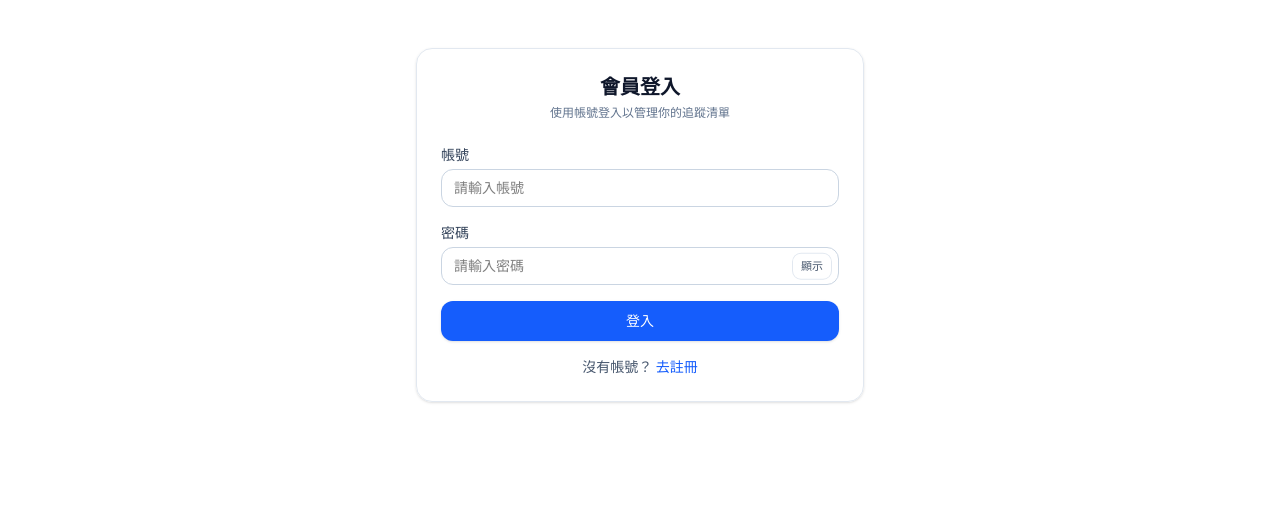
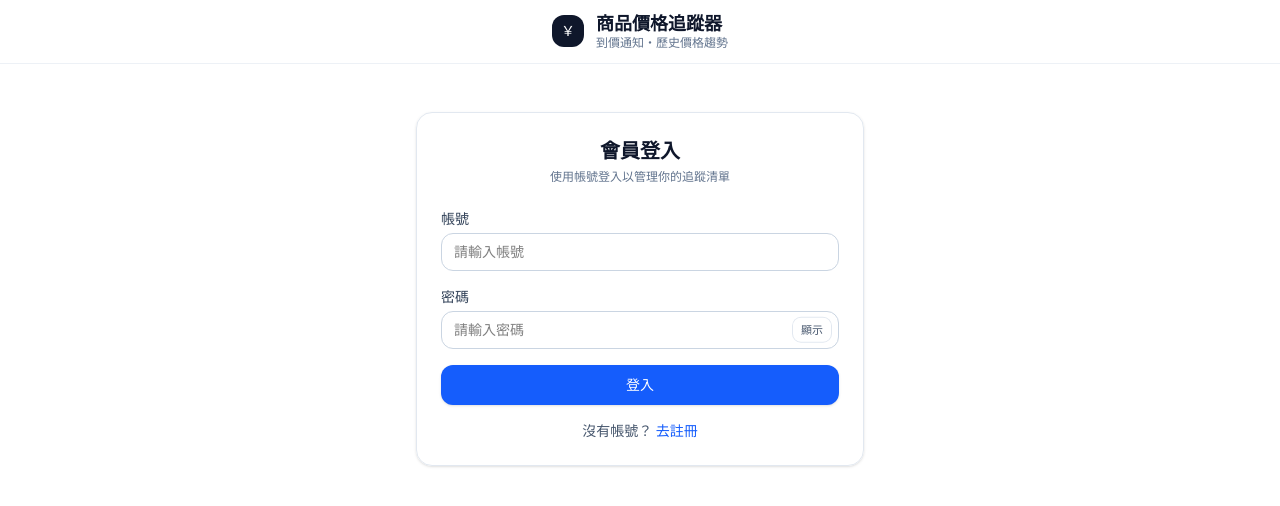
Before and after one commit to haoshisu/trace_price, a React (Vite) app in the folder client/: page / in a window 1280 px wide. Shown: the top 506 px of the page. Built offline with nearby package versions, Linux system fonts and the light colour scheme.

Commit message:
modify login page style

```diff
--- a/client/src/LoginForm.tsx
+++ b/client/src/LoginForm.tsx
@@ -37,6 +37,24 @@ export default function LoginForm({ onLoginSuccess }: { onLoginSuccess?: () => v
  };
 
  return (
+  <div>
+   <header className="sticky top-0 z-30 border-b border-slate-200/60 bg-white/80 backdrop-blur supports-[backdrop-filter]:bg-white/60">
+    <div className="mx-auto max-w-md px-4 py-3 flex items-center justify-center">
+     <div className="flex items-center gap-3">
+      <span
+       aria-hidden
+       className="inline-flex h-8 w-8 items-center justify-center rounded-xl bg-slate-900 text-white text-sm"
+      >
+       ￥
+      </span>
+      <div>
+       <h1 className="text-lg font-semibold text-slate-900 leading-tight">商品價格追蹤器</h1>
+       <p className="text-xs text-slate-500">到價通知・歷史價格趨勢</p>
+      </div>
+     </div>
+    </div>
+   </header>
+
    <div className="max-w-md mx-auto mt-12 rounded-2xl border border-slate-200 bg-white/90 p-6 shadow-sm">
     <h2 className="text-xl font-semibold text-center text-slate-900 mb-1">會員登入</h2>
     <p className="text-xs text-slate-500 text-center mb-6">使用帳號登入以管理你的追蹤清單</p>
@@ -127,46 +145,6 @@ export default function LoginForm({ onLoginSuccess }: { onLoginSuccess?: () => v
      </Link>
     </div>
    </div>
-
-  //   <div className="max-w-md mx-auto p-6 bg-white rounded-xl shadow-md mt-12">
-  //    <h2 className="text-2xl font-bold text-center mb-6">會員登入</h2>
-  //    <form onSubmit={handleSubmit(onSubmit)} className="space-y-4">
-  //     {/* 帳號 */}
-  //     <div>
-  //      <label className="block mb-1 font-medium">帳號</label>
-  //      <input
-  //       className="w-full border rounded px-3 py-2"
-  //       {...register("username", {
-  //        required: "帳號必填",
-  //        minLength: { value: 4, message: "帳號至少 4 字元" },
-  //        pattern: { value: /^[a-zA-Z0-9_]+$/, message: "只允許英文、數字、底線" },
-  //       })}
-  //       placeholder="請輸入帳號"
-  //      />
-  //      {errors.username && <span className="text-red-500 text-sm">{errors.username.message}</span>}
-  //     </div>
-  //     {/* 密碼 */}
-  //     <div>
-  //      <label className="block mb-1 font-medium">密碼</label>
-  //      <input
-  //       className="w-full border rounded px-3 py-2"
-  //       type="password"
-  //       {...register("password", {
-  //        required: "密碼必填",
-  //        minLength: { value: 6, message: "密碼至少 6 字元" },
-  //       })}
-  //       placeholder="請輸入密碼"
-  //      />
-  //      {errors.password && <span className="text-red-500 text-sm">{errors.password.message}</span>}
-  //     </div>
-  //     <button
-  //      type="submit"
-  //      disabled={isSubmitting}
-  //      className="w-full bg-blue-600 text-white font-bold py-2 rounded hover:bg-blue-700 disabled:bg-gray-400"
-  //     >
-  //      {isSubmitting ? "登入中..." : "登入"}
-  //     </button>
-  //    </form>
-  //   </div>
+  </div>
  );
 }
```
Lines whose indentation alone changed are shown as unchanged.
